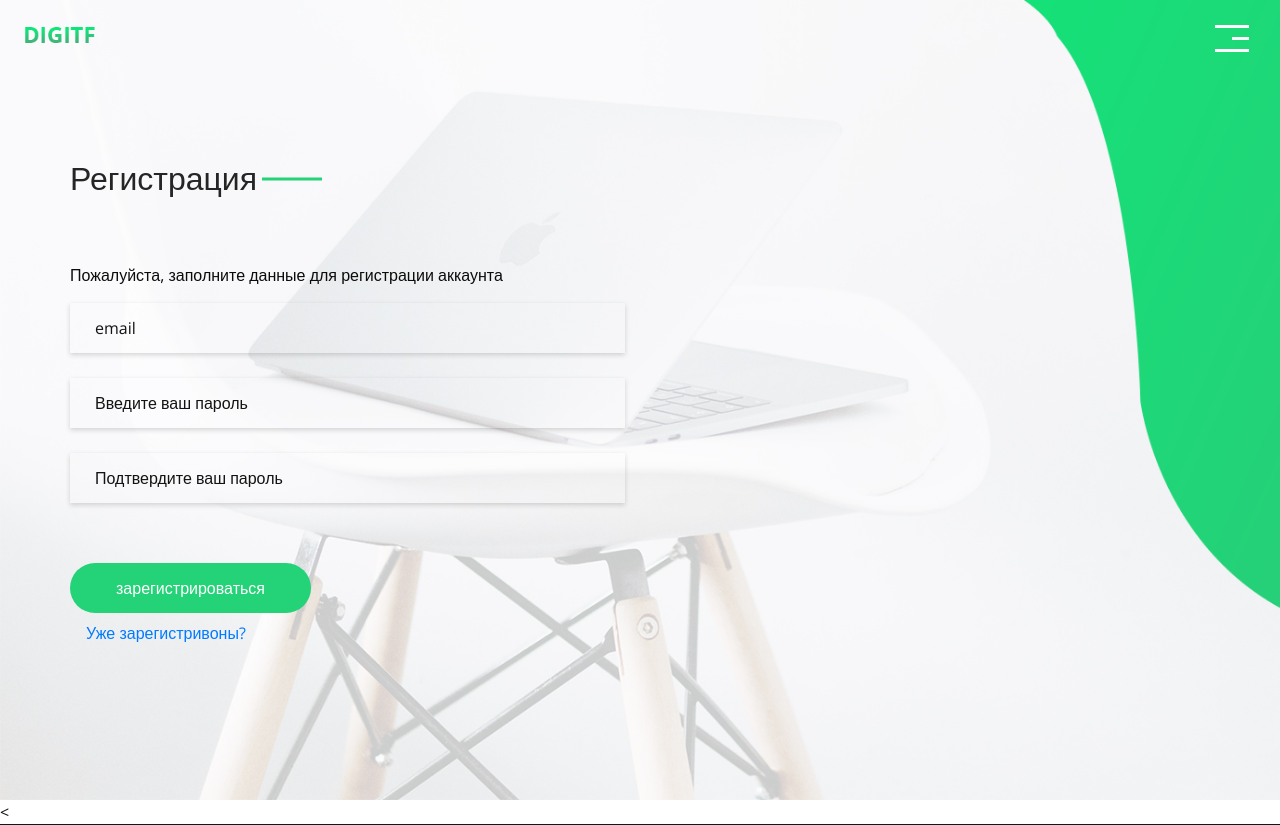
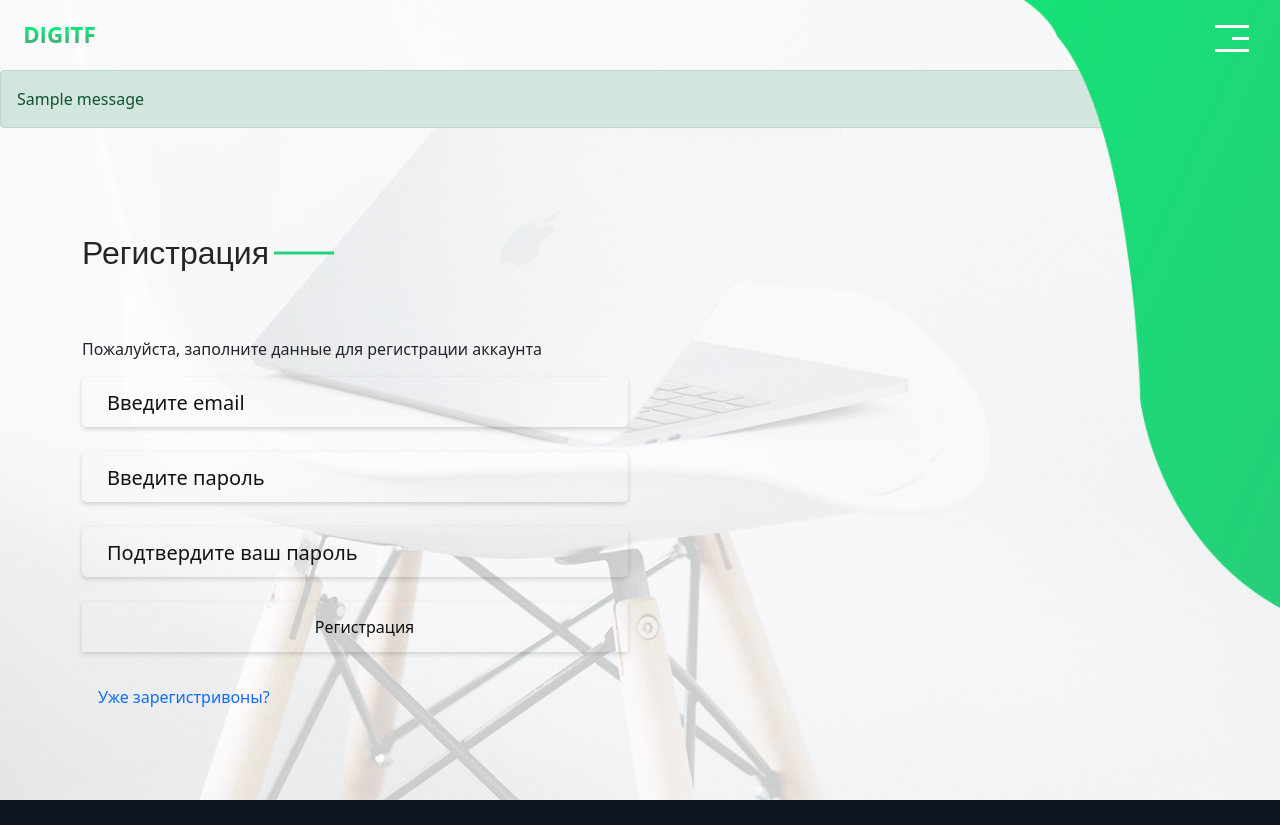
Before and after one commit to Xamerzaev/flask-shop-beta-, a Flask app: page /reg in a window 1280 px wide. Shown: the top 825 px of the page. Run offline with Flask 2, Linux system fonts and the light colour scheme; one stand-in notice (Sample message) is shown; some libraries are stand-ins or nearby versions.

Commit message:
reg form

```diff
--- /dev/null
+++ b/shop/forms.py
@@ -0,0 +1,16 @@
+from flask_wtf import FlaskForm
+from wtforms import StringField, PasswordField, SubmitField
+from wtforms.validators import DataRequired, Email, EqualTo, ValidationError
+import email_validator
+from shop.models import User
+
+class RegForm(FlaskForm):
+    email = StringField('Email',validators=[Email('Не правильно ввели свой email'), DataRequired('Это поле обязательно!')])
+    password = PasswordField('Пароль', validators=[DataRequired('Это поле обязательно!')])
+    confirm_password = PasswordField('Подтверждение пароля', validators=[DataRequired('Это поле обязательно!'), EqualTo('password')])
+    submit = SubmitField ('Регистрация')
+
+    def validate_email (self, email):
+        user = User.query.filter_by(email=email.data).first()
+        if user:
+            raise ValidationError ('Пользователь с таким email уже существует!')
--- a/shop/routes.py
+++ b/shop/routes.py
@@ -1,10 +1,10 @@
-import os
-
-from flask import render_template, request, redirect, url_for
+from flask import render_template, request, redirect, url_for, flash
 from flask_login import login_user, logout_user, current_user
 
 from shop import app
 from shop.models import Product, User, db
+
+from shop.forms import RegForm
 
 @app.route('/')
 def index():
@@ -45,17 +45,17 @@ def logout():
     return redirect(url_for('index'))
 
 @app.route('/reg', methods=['GET', 'POST'])
-def registration():
+def reg():
     if current_user.is_authenticated:
         return redirect(url_for('index'))
-    if request.method == 'POST':
-        user = User(email=request.form.get('email'), password=request.form.get('password'))
+    form = RegForm()
+    if form.validate_on_submit():
+        user = User(email=form.email.data, password=form.pasword.data)
         db.session.add(user)
         db.session.commit()
-        login_user(user)
-        return redirect(url_for('index'))
-
-    return render_template('reg.html')
+        flash('Регистрация прошла успешно!', 'succes')
+        return redirect(url_for('login'))
+    return render_template('reg.html', form=form)
 
 @app.route('/index')
 def home():
@@ -67,7 +67,7 @@ def add_product():
     if request.method == 'POST':
         f = request.form
         file_name = request.files.get('image')
-        filename = secure_filename(file_name.filename)
+        filename = secure_filename (file_name.filename)
         file_name.save(os.path.join(app.config['UPLOAD_FOLDER'], filename))
         p = Product(title=f.get('title'),price=f.get('price'),category=f.get('category'),availibility=f.get('availibility'),description=f.get('description'),
         image=file_name.filename)
--- a/shop/templates/base.html
+++ b/shop/templates/base.html
@@ -28,6 +28,8 @@
     <link href="{{ url_for('static', filename='css/style.css') }}" rel="stylesheet" />
     <!-- responsive style -->
     <link href="{{ url_for('static', filename='css/responsive.css') }}" rel="stylesheet" />
+    <link href="https://cdn.jsdelivr.net/npm/bootstrap@5.1.1/dist/css/bootstrap.min.css" rel="stylesheet"
+    integrity="sha384-F3w7mX95PdgyTmZZMECAngseQB83DfGTowi0iMjiWaeVhAn4FJkqJByhZMI3AhiU" crossorigin="anonymous"/>
 </head>
 
 <body>
@@ -62,10 +64,15 @@
                             <li class="nav-item">
                                 <a class="nav-link" href="contact">Связаться с нами!</a>
                             </li>
+                            {% if current_user.is_authenticated %}
+                            <li class="nav-item">
+                                <a class="nav-link"  href="#"> {{ current_user.email }}</a>
+                            </li>
+                            {% endif %}
                             {% if current_user.IsAdmin %}
                             <li class="nav-item">
                               <a class="nav-link" href="add_product">Добавить товар</a>
-                          </li>
+                            </li>
                           {% endif %}
                         </ul>
                         {% if current_user.is_authenticated %}
@@ -103,9 +110,19 @@
             </div>
         </header>
         <!-- end header section -->
+        {% with messages = get_flashed_messages(with_categories=true) %}
+          {% if messages %}
+            {% for category, message in messages %}
+              <div class="alert alert-{{ category }}">
+                {{ message }}
+              </div>
+            {% endfor %}
+          {% endif %}
+        {% endwith %}
+
         {%block content%}
         {%endblock%}
-        <
+
 <section class="info_section layout_padding2">
   <div class="container">
     <div class="info_logo">
--- a/shop/templates/reg.html
+++ b/shop/templates/reg.html
@@ -2,6 +2,7 @@
 {% block content %}
 
   <form action="" method="POST" enctype="multipart/form-data" class="form">
+    {{ form.hidden_tag() }}
     <section class="contact_section layout_padding">
       <div class="container ">
         <div class="heading_container">
@@ -15,20 +16,45 @@
       <div class="row">
         <div class="col-md-6">
           <form action="">
+
             <div>
-             <input type="email"  name="email" placeholder="email" required >
+              {% if form.email.errors %}
+              {{ form.email(class='form-control form-control-lg is invalid') }}
+              <div class = 'invalid-feedback'>
+                {% for error in form.email.errors %}
+                <span> {{error}} </span>
+                {% endfor %}
+              </div>
+              {% else %}
+              {{ form.email(class='form-control form-control-lg', placeholder="Введите email") }}
+              {% endif %}
+            </div>
+
+            <div>
+              {% if form.password.errors %}
+              {{ form.password(class='form-control form-control-lg is invalid') }}
+              <div class = 'invalid-feedback'>
+                {% for error in form.password.errors %}
+                <span> {{error}} </span>
+                {% endfor %}
+              </div>
+              {% else %}
+              {{ form.password(class='form-control form-control-lg', placeholder="Введите пароль") }}
+              {% endif %}
             </div>
             <div>
-              <input type="password"  name="password" placeholder="Введите ваш пароль" required>
+              {% if form.confirm_password.errors %}
+              {{ form.confirm_password(class='form-control form-control-lg is invalid') }}
+              <div class = 'invalid-feedback'>
+                {% for error in form.confirm_password.errors %}
+                <span> {{error}} </span>
+                {% endfor %}
+              </div>
+              {% else %}
+              {{ form.confirm_password(class='form-control form-control-lg', placeholder="Подтвердите ваш пароль") }}
+              {% endif %}
             </div>
-            <div>
-              <input type="password"  name="confirm_password" placeholder="Подтвердите ваш пароль" required>
-            </div>
-            <div class="d-flex ">
-              <button>
-                зарегистрироваться
-              </button>
-            </div>
+              {{ form.submit(class='btn-2') }}
           </form>
           <a class="nav-link" href="login">Уже зарегистривоны?</a>
         </div>
```
Also changed, not shown: shop/shop.db.
